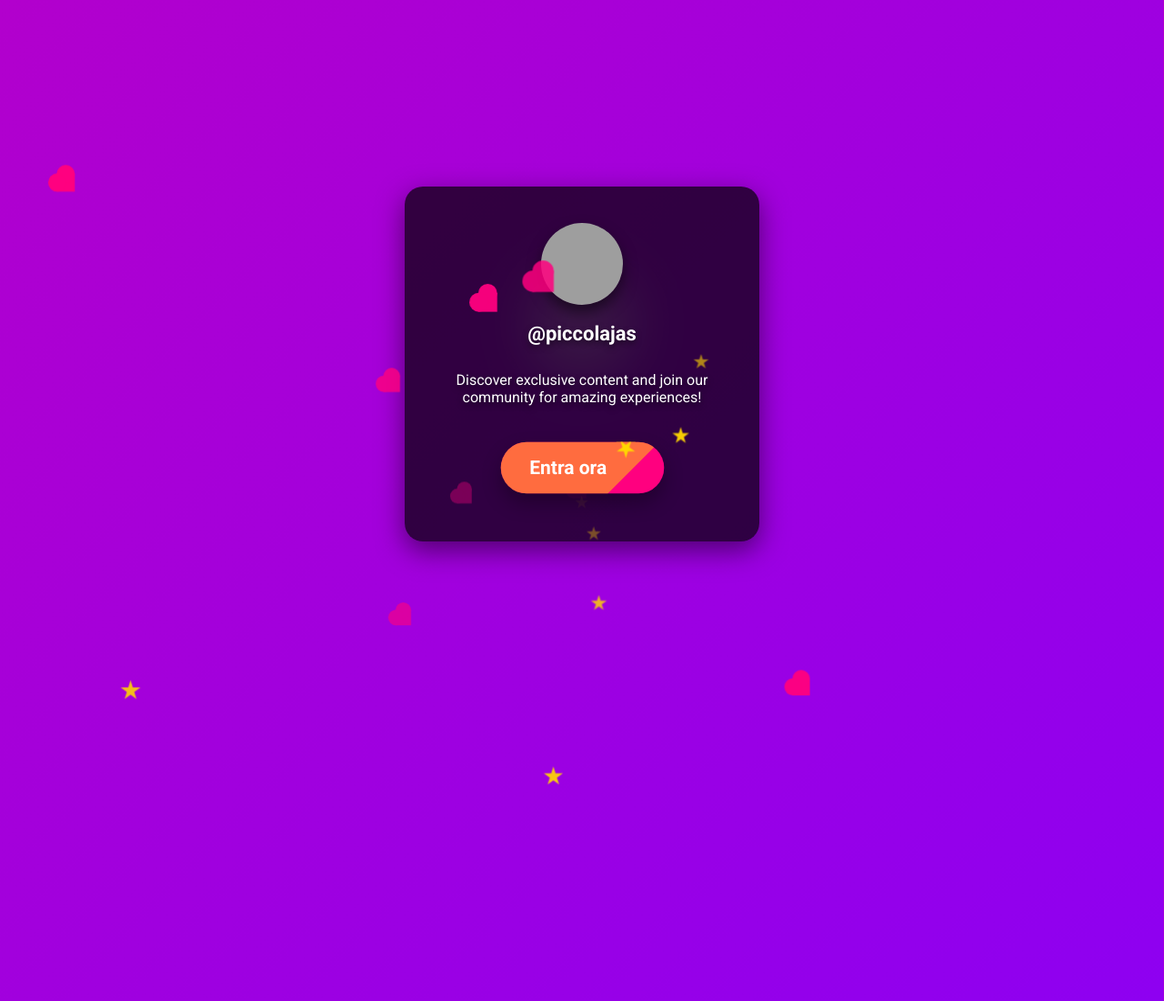
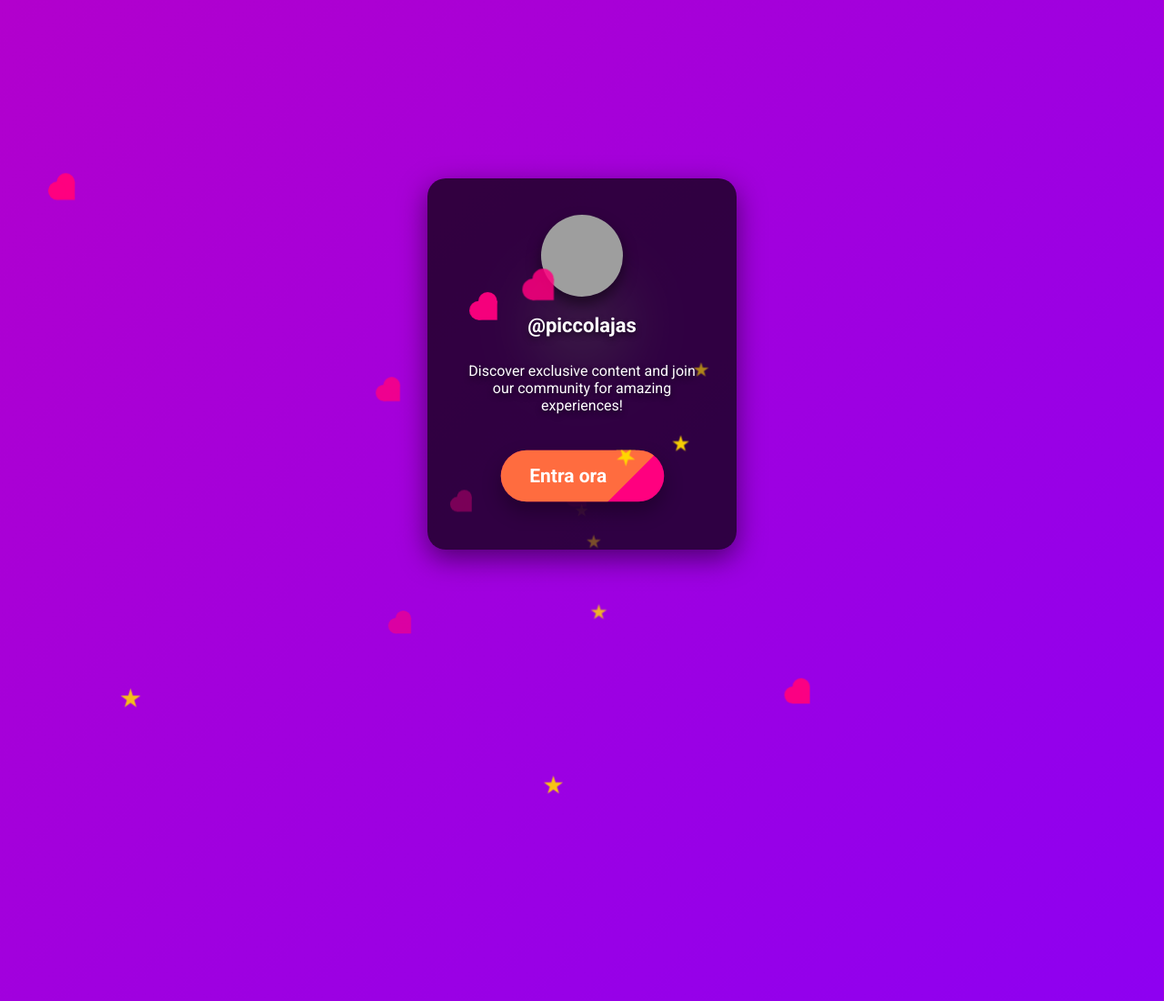
Before and after one commit to MattiaCeravolo/mattiaceravolo.github.io, a plain HTML site: page index.html in a window 1280 px wide. Shown: the top 1100 px of the page at 91% size. Drawn offline with Linux system fonts and the light colour scheme; grey boxes are pictures that could not be loaded.

Commit message:
Update index.html

```diff
--- a/index.html
+++ b/index.html
@@ -37,8 +37,8 @@
             border-radius: 20px;
             padding: 20px;
             box-shadow: 0 10px 30px rgba(0, 0, 0, 0.5);
-            width: 95%;
-            max-width: 350px;
+            width: 90%;
+            max-width: 300px;
             max-height: 90%;
             overflow-y: auto;
             text-align: center;
```
